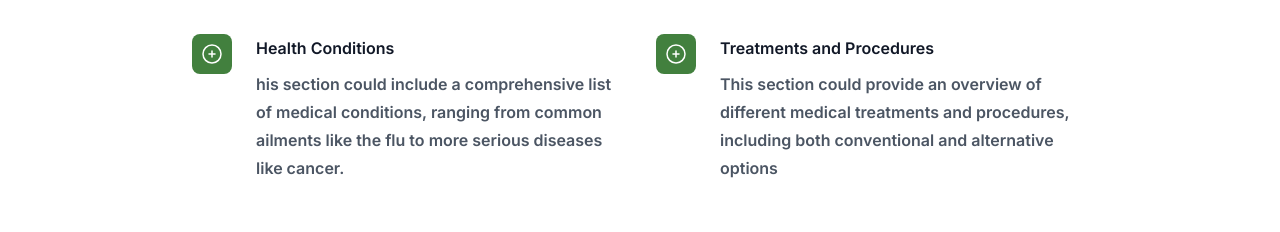
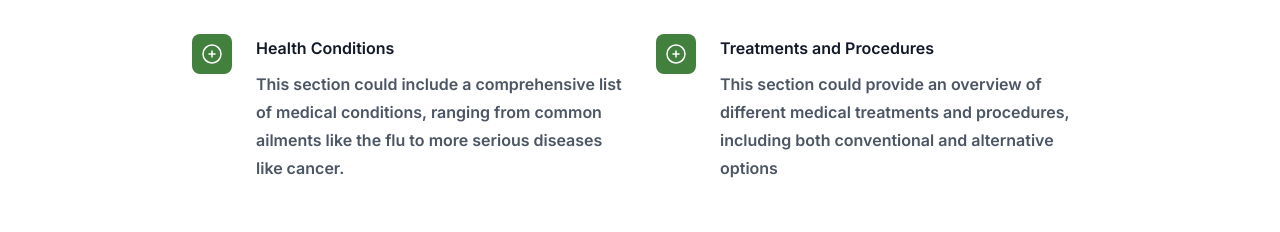
Before and after one commit to SuggestUs/web-ui, a React (Vite) app: page /Mission in a window 1280 px wide. Shown: the part 358-590 px from the top of the page. Built offline with nearby package versions, Linux system fonts and the light colour scheme; what @tailwindcss/custom-forms would draw is missing.

Commit message:
docs: added contributing.md file (#18)
* chore: fix the typo

* docs: added contributing guide

```diff
--- a/src/pages/Mission.jsx
+++ b/src/pages/Mission.jsx
@@ -6,7 +6,7 @@ const features = [
   {
     name: 'Health Conditions',
     description:
-      'his section could include a comprehensive list of medical conditions, ranging from common ailments like the flu to more serious diseases like cancer.',
+      'This section could include a comprehensive list of medical conditions, ranging from common ailments like the flu to more serious diseases like cancer.',
     icon: PlusCircleIcon,
   },
   {
```
Also changed, not shown: 2 other files (tests, documents, lock files or other folders).
